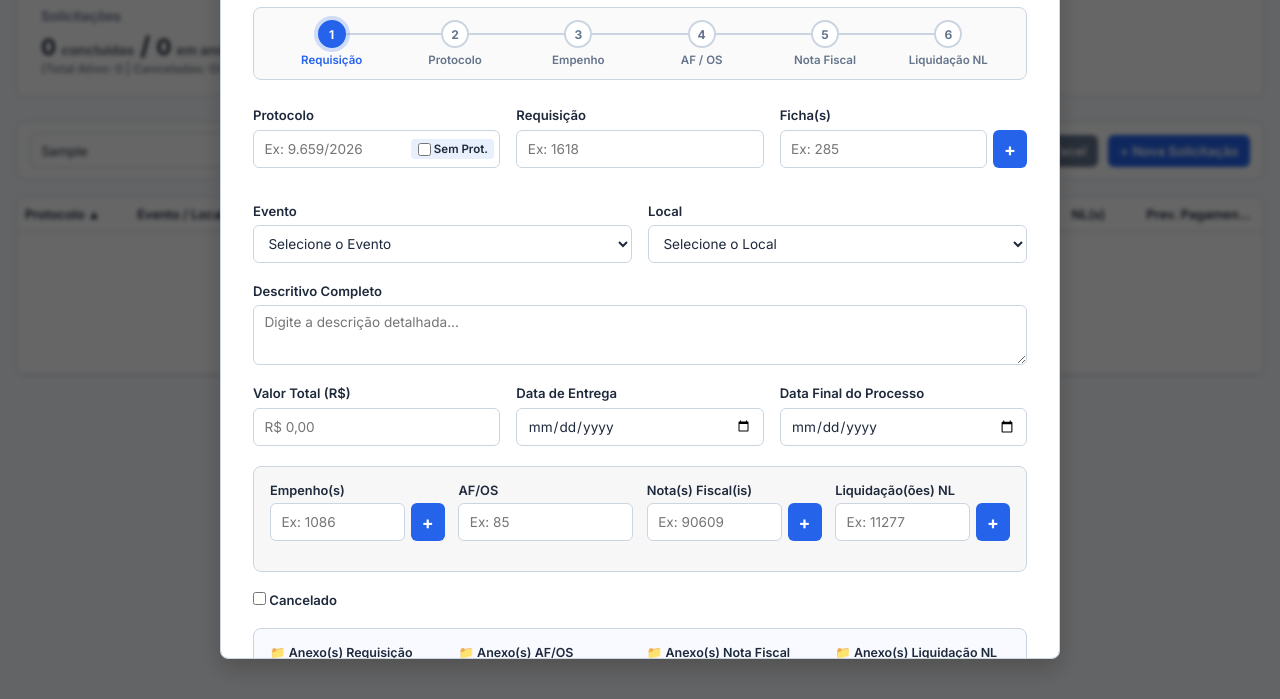
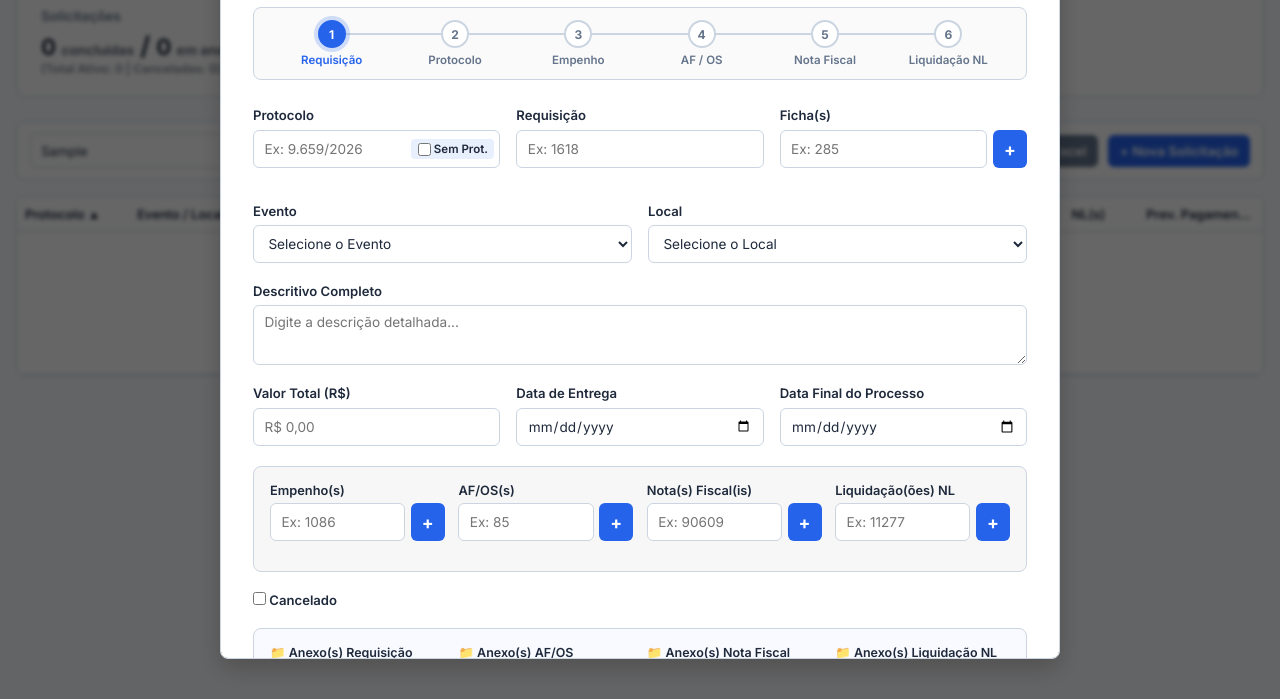
Before and after one commit to producaosectur/controledecompras, a plain HTML site: page index.html in a window 1280 px wide. Both pictures are taken after typing "Sample" into the empty fields and a click on the button "+ Nova Solicitação". Shown: the part 101-800 px from the top of the page. Drawn offline with Linux system fonts and the light colour scheme; no server answers.

Commit message:
Publica alteracoes validadas em index.html

```diff
--- a/index.html
+++ b/index.html
@@ -76,7 +76,7 @@
             <th class="sortable" data-sort="requisicao">Req. <span class="sort-icon">↕</span></th>
             <th>Ficha</th>
             <th>Empenho(s)</th>
-            <th class="sortable" data-sort="af">AF/OS <span class="sort-icon">↕</span></th>
+            <th class="sortable" data-sort="af">AF/OS(s) <span class="sort-icon">↕</span></th>
             <th class="sortable" data-sort="valor">Valor (R$) <span class="sort-icon">↕</span></th>
             <th>N.F.(s)</th>
             <th>NL(s)</th>
@@ -194,10 +194,12 @@
           </div>
 
           <div class="relation-block">
-            <label for="form-af">AF/OS</label>
+            <label>AF/OS(s)</label>
             <div class="relation-input-group">
-              <input type="text" id="form-af" placeholder="Ex: 85">
+              <input type="text" id="input-tag-af" placeholder="Ex: 85">
+              <button type="button" class="btn-add-inline" onclick="addTag('af')">+</button>
             </div>
+            <div id="tags-af" class="tags-container"></div>
           </div>
 
           <div class="relation-block">
```
